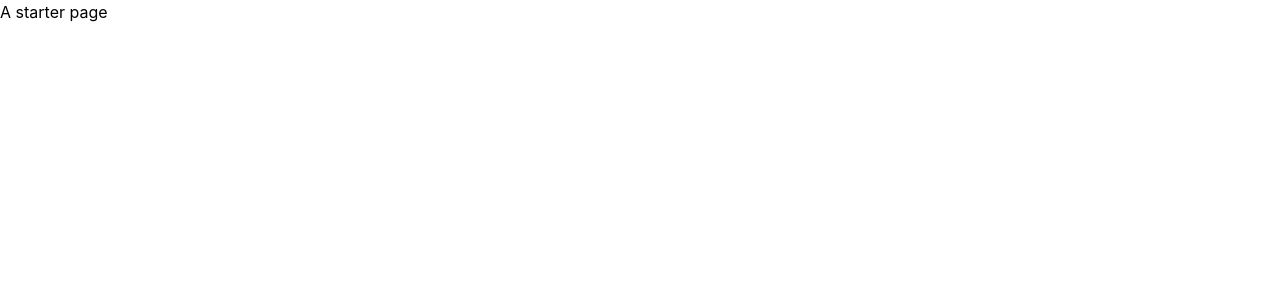
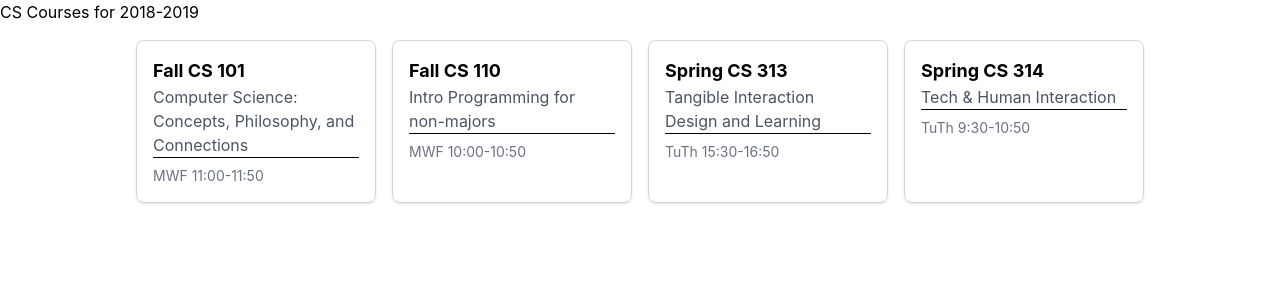
Before and after one commit to fiorelliwong/cs394-react-challenge, a React (Vite) app: page / in a window 1280 px wide. Shown: the top 300 px of the page. Built offline with nearby package versions, Linux system fonts and the light colour scheme.

Commit message:
made initial schedule page

```diff
--- a/package.json
+++ b/package.json
@@ -12,10 +12,10 @@
     "coverage": "vitest run --coverage"
   },
   "dependencies": {
-    "@tailwindcss/vite": "^4.2.2",
+    "@tailwindcss/vite": "^4.3.0",
     "react": "^19.2.4",
     "react-dom": "^19.2.4",
-    "tailwindcss": "^4.2.2"
+    "tailwindcss": "^4.3.0"
   },
   "devDependencies": {
     "@babel/core": "^7.29.0",
--- a/src/App.tsx
+++ b/src/App.tsx
@@ -1,7 +1,43 @@
-const App = () => (
-  <main>
-    <h1>A starter page</h1>
-  </main>
-);
+import Banner from './components/Banner'
+import CourseList from './components/CourseList'
+
+const schedule = {
+  "title": "CS Courses for 2018-2019",
+  "courses": {
+    "F101" : {
+      "term": "Fall",
+      "number": "101",
+      "meets" : "MWF 11:00-11:50",
+      "title" : "Computer Science: Concepts, Philosophy, and Connections"
+    },
+    "F110" : {
+      "term": "Fall",
+      "number": "110",
+      "meets" : "MWF 10:00-10:50",
+      "title" : "Intro Programming for non-majors"
+    },
+    "S313" : {
+      "term": "Spring",
+      "number": "313",
+      "meets" : "TuTh 15:30-16:50",
+      "title" : "Tangible Interaction Design and Learning"
+    },
+    "S314" : {
+      "term": "Spring",
+      "number": "314",
+      "meets" : "TuTh 9:30-10:50",
+      "title" : "Tech & Human Interaction"
+    }
+  }
+};
+
+const App = () => {
+  return (
+    <main>
+      <Banner title={schedule.title} />
+      <CourseList courses={schedule.courses} />
+    </main>
+  );
+};
 
 export default App;
--- /dev/null
+++ b/src/components/Banner.tsx
@@ -0,0 +1,9 @@
+const Banner = ({ title }: { title: string }) => {
+  return (
+    <main>
+      <h1>{title}</h1>
+    </main>
+  );
+};
+
+export default Banner;
--- /dev/null
+++ b/src/components/CourseList.tsx
@@ -0,0 +1,34 @@
+interface CourseDetails {
+  term: string;
+  number: string;
+  meets: string;
+  title: string;
+}
+
+interface CourseListProps {
+  courses: {
+    [courseId: string]: CourseDetails;
+  };
+}
+
+const CourseList = ({ courses }: CourseListProps) => {
+  return (
+    <div className="flex flex-wrap justify-center gap-4 p-4">
+      {Object.values(courses).map((course) => (
+        <div
+          key={course.number}
+          className="w-60 rounded-lg border border-gray-300 p-4 shadow-sm hover:shadow-md"
+        >
+          <h2 className="font-bold text-lg">
+            {course.term} CS {course.number}
+          </h2>
+          <p className="text-gray-600">{course.title}</p>
+          <hr></hr>
+          <p className="mt-2 text-sm text-gray-500">{course.meets}</p>
+        </div>
+      ))}
+    </div>
+  );
+};
+
+export default CourseList;
```
Also changed, not shown: 1 other file (tests, documents, lock files or other folders).
